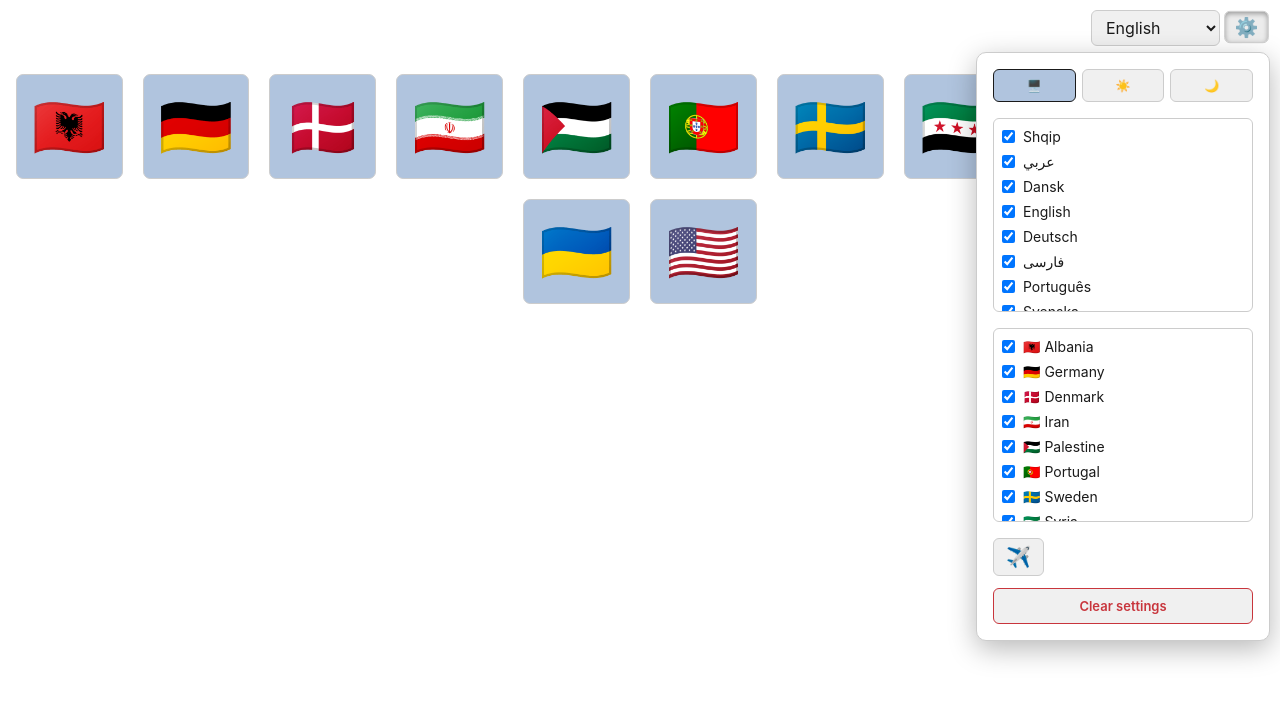
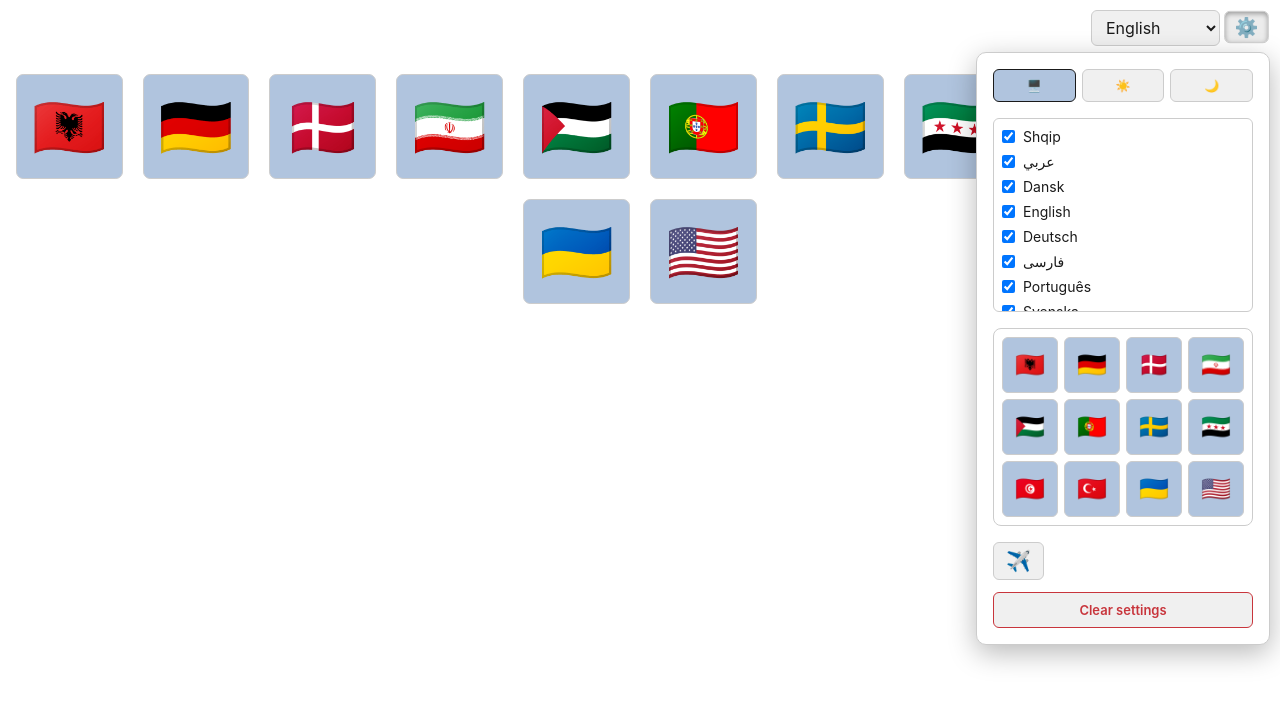
Before and after one commit to amerharb/flags, a React (Vite) app: page / in a window 1280 px wide. Both pictures are taken after a click on the button "⚙️". Shown: the top 704 px of the page. Built offline with nearby package versions, Linux system fonts and the light colour scheme.

Commit message:
make it country list a grid

```diff
--- a/src/SettingsPanel.tsx
+++ b/src/SettingsPanel.tsx
@@ -108,20 +108,22 @@ export default function SettingsPanel({ settings, languages, countries, caching,
 					</div>
 
 					<div className="settings-row">
-						<div className="settings-checklist" role="group" aria-label="Countries">
+						<div className="settings-flag-grid" role="group" aria-label="Countries">
 							{countries.map(c => {
 								const shown = !settings.hiddenCountries.includes(c.code)
 								return (
-									<label key={`setting-country-${c.code}`} className="settings-check">
-										<input
-											type="checkbox"
-											checked={shown}
-											// keep at least one country visible
-											disabled={shown && visibleCountryCount === 1}
-											onChange={() => toggleCountry(c.code)}
-										/>
-										{c.flag} {c.display}
-									</label>
+									<button
+										key={`setting-country-${c.code}`}
+										type="button"
+										className={shown ? 'flag-toggle' : 'flag-toggle hidden'}
+										aria-pressed={shown}
+										title={c.display}
+										// keep at least one country visible
+										disabled={shown && visibleCountryCount === 1}
+										onClick={() => toggleCountry(c.code)}
+									>
+										{c.flag}
+									</button>
 								)
 							})}
 						</div>
--- a/src/index.css
+++ b/src/index.css
@@ -203,6 +203,33 @@ button:active {
 	font-weight: 700;
 }
 
+/* countries as a scrollable grid of flag squares; click toggles visibility */
+.settings-flag-grid {
+	display: grid;
+	grid-template-columns: repeat(auto-fill, minmax(44px, 1fr));
+	gap: 6px;
+	max-height: 190px;
+	overflow-y: auto;
+	border: 1px solid var(--border);
+	border-radius: 8px;
+	padding: 8px;
+}
+
+.flag-toggle {
+	font-size: 24px;
+	line-height: 1;
+	aspect-ratio: 1;
+	padding: 0;
+	margin: 0;
+	border-radius: 6px;
+	background-color: var(--flag-bg);
+}
+
+.flag-toggle.hidden {
+	background-color: transparent;
+	opacity: 0.35;
+}
+
 /* flight mode toggle: sticky icon button, pressed while on, pulsing while downloading */
 .settings-flight-mode {
 	display: block;
```
